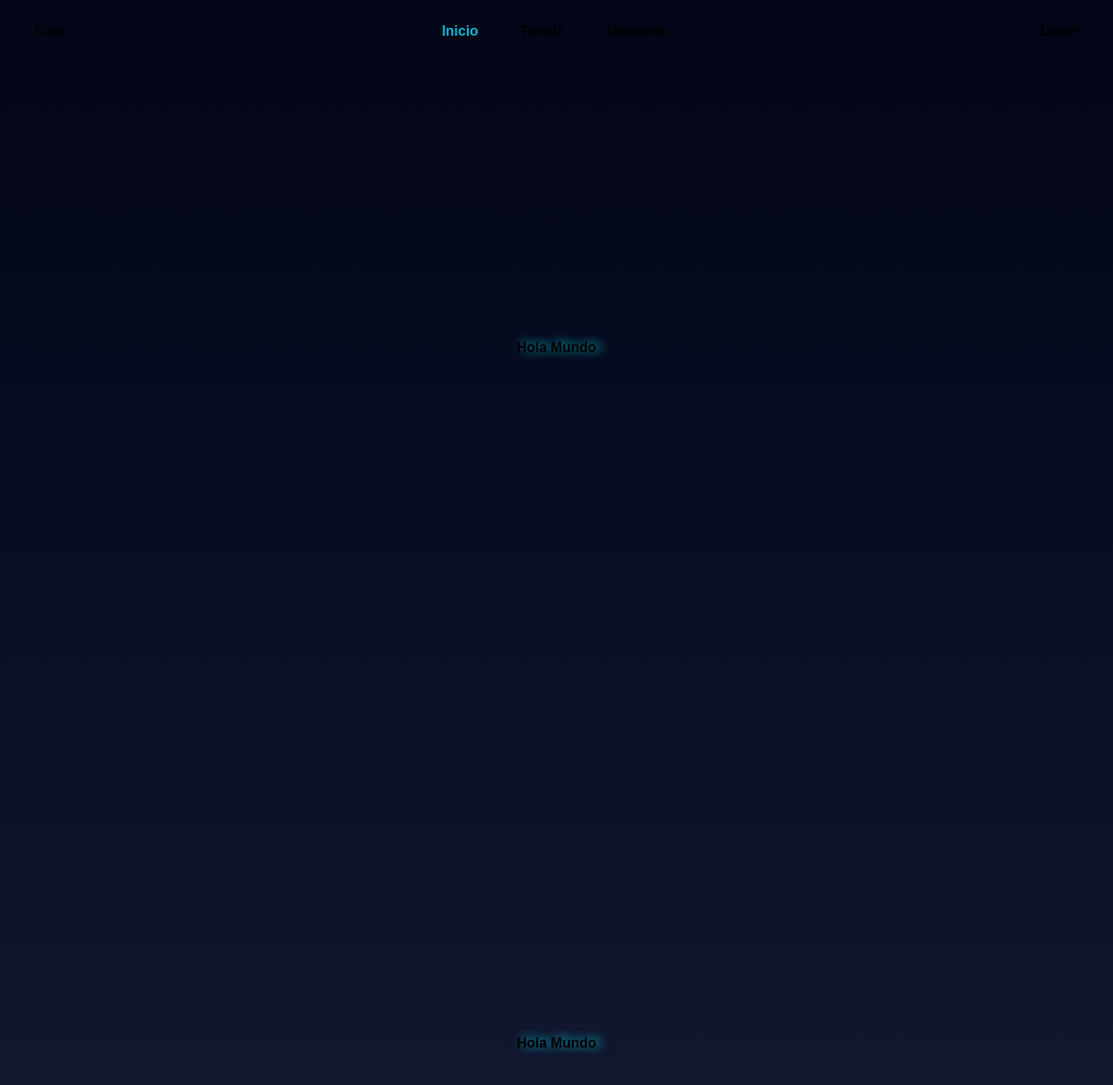
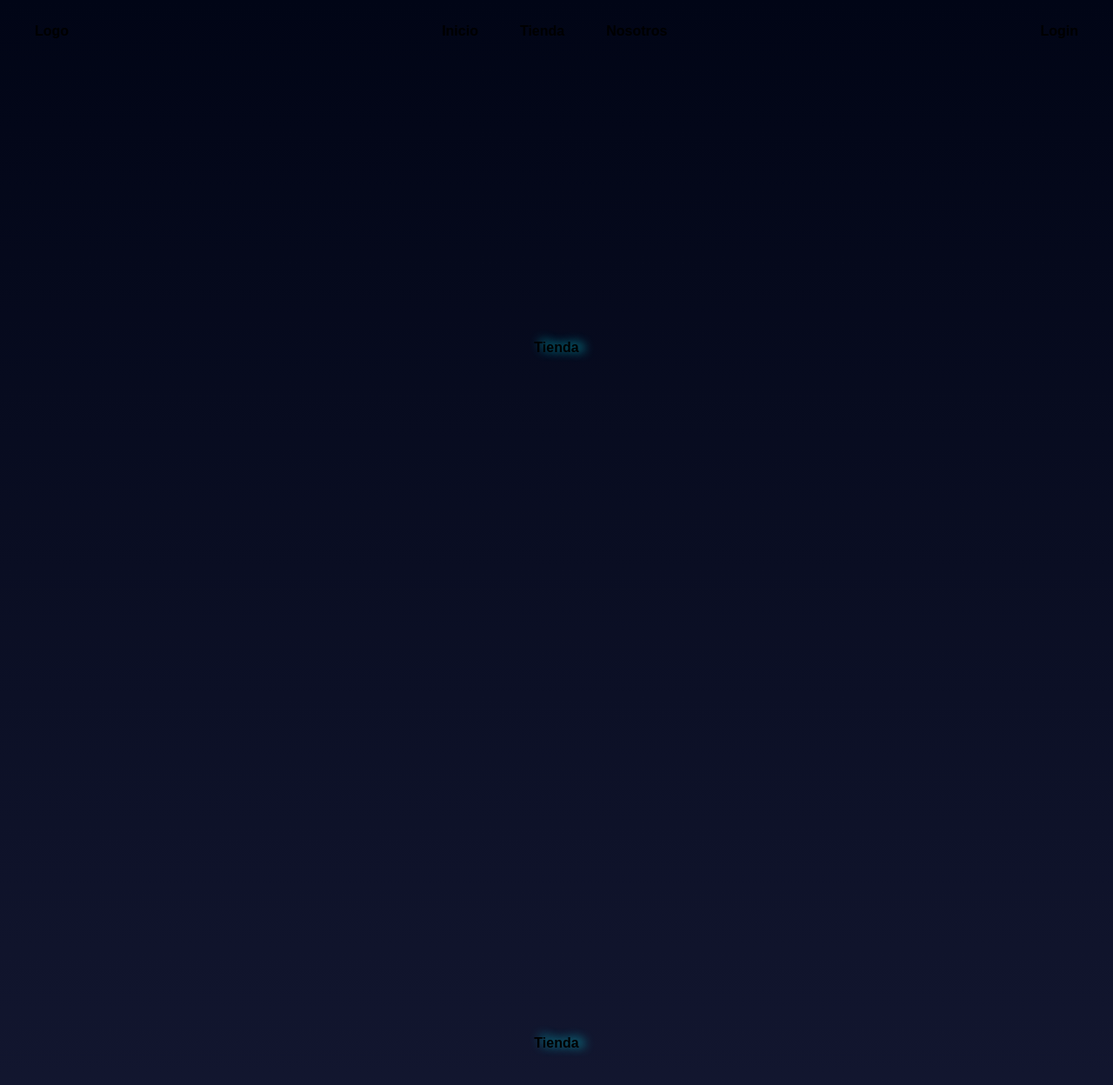
Before and after one commit to ki3mi/Conti-Porject, a Next.js app: page /Tienda in a window 1280 px wide. Shown: the top 1248 px of the page at 87% size. Built offline with nearby package versions, Linux system fonts and the light colour scheme.

Commit message:
NavBar arreglado

```diff
--- a/app/About/page.jsx
+++ b/app/About/page.jsx
@@ -4,10 +4,14 @@ export default function About() {
   return (
     <>
       <main className="flex min-h-screen justify-center items-center p-24">
-        <div className="flex justify-center items-center p-2 rounded-full font-bold"><p className="[text-shadow:_6px_-1px_12px_#08C2CE]">Hola Mundo</p></div>
+        <div className="flex justify-center items-center p-2 rounded-full font-bold">
+          <p className="[text-shadow:_6px_-1px_12px_#08C2CE]">Sobre Nosotros</p>
+        </div>
       </main>
       <main className="flex min-h-screen justify-center items-center p-24">
-        <div className="flex justify-center items-center p-2 rounded-full font-bold"><p className="[text-shadow:_6px_-1px_12px_#08C2CE]">Hola Mundo</p></div>
+        <div className="flex justify-center items-center p-2 rounded-full font-bold">
+          <p className="[text-shadow:_6px_-1px_12px_#08C2CE]">Sobre Nosotros</p>
+        </div>
       </main>
     </>
   );
--- a/app/NavBar.jsx
+++ b/app/NavBar.jsx
@@ -7,34 +7,13 @@ export default function NavBar() {
     const [menu, setMenu] = useState(false)
 
     const Lista = () => {
-        const [tienda, setTienda] = useState(false)
-        const [about, setAbout] = useState(false)
-        const [home, setHome] = useState(true)
 
-        const changeColor = (state) => {
-            switch (state){
-                case 1:
-                    setHome(true)
-                    setAbout(false)
-                    setTienda(false)
-                    break
-                case 2:
-                    setAbout(true)
-                    setHome(false)
-                    setTienda(false)
-                    break
-                case 3:
-                    setTienda(true)
-                    setHome(false)
-                    setAbout(false)
-            }
-        }
         const LinkStyle = 'px-6 transition ease-in-out delay-50 hover:[text-shadow:_6px_-1px_12px_#08C2CE] hover:scale-105 font-bold'
         return (
             <>
-                <Link href='/' className={`${home ? 'text-cyan-500 hover:text-white' : ''} ${LinkStyle}`} onClick={() => changeColor(1)}>Inicio</Link>
-                <Link href='/Tienda' className={`${tienda ? 'text-cyan-500 hover:text-white' : ''} ${LinkStyle}`}  onClick={() => changeColor(3)}>Tienda</Link>
-                <Link href='/About' className={`${about ? 'text-cyan-500 hover:text-white' : ''} ${LinkStyle}`}  onClick={() => changeColor(2)}>Nosotros</Link>
+                <Link href='/' className={LinkStyle} >Inicio</Link>
+                <Link href='/Tienda' className={LinkStyle}>Tienda</Link>
+                <Link href='/About' className={LinkStyle}>Nosotros</Link>
             </>
         )
     }
--- a/app/Tienda/page.jsx
+++ b/app/Tienda/page.jsx
@@ -4,10 +4,14 @@ export default function Store() {
   return (
     <>
       <main className="flex min-h-screen justify-center items-center p-24">
-        <div className="flex justify-center items-center p-2 rounded-full font-bold"><p className="[text-shadow:_6px_-1px_12px_#08C2CE]">Hola Mundo</p></div>
+        <div className="flex justify-center items-center p-2 rounded-full font-bold">
+          <p className="[text-shadow:_6px_-1px_12px_#08C2CE]">Tienda</p>
+        </div>
       </main>
       <main className="flex min-h-screen justify-center items-center p-24">
-        <div className="flex justify-center items-center p-2 rounded-full font-bold"><p className="[text-shadow:_6px_-1px_12px_#08C2CE]">Hola Mundo</p></div>
+        <div className="flex justify-center items-center p-2 rounded-full font-bold">
+          <p className="[text-shadow:_6px_-1px_12px_#08C2CE]">Tienda</p>
+        </div>
       </main>
     </>
   );
--- a/app/page.jsx
+++ b/app/page.jsx
@@ -5,7 +5,7 @@ export default function Home() {
     <>
       <main className="flex min-h-screen justify-center items-center p-24">
         <div className="flex justify-center items-center p-2 rounded-full font-bold">
-          <p className="[text-shadow:_6px_-1px_12px_#08C2CE]">Hola Mundo</p>
+          <p className="[text-shadow:_6px_-1px_12px_#08C2CE]">Inicio</p>
         </div>
       </main>
       <main className="flex min-h-screen justify-center items-center p-24">
```
